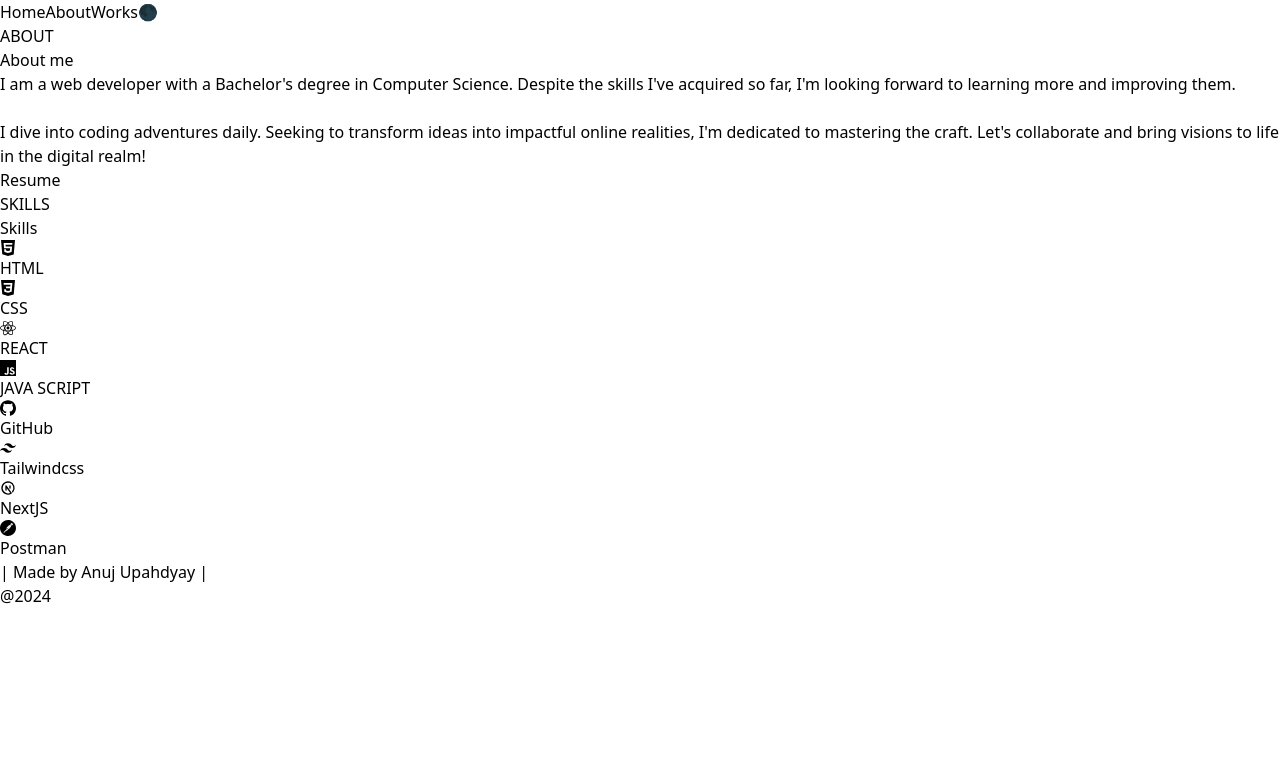
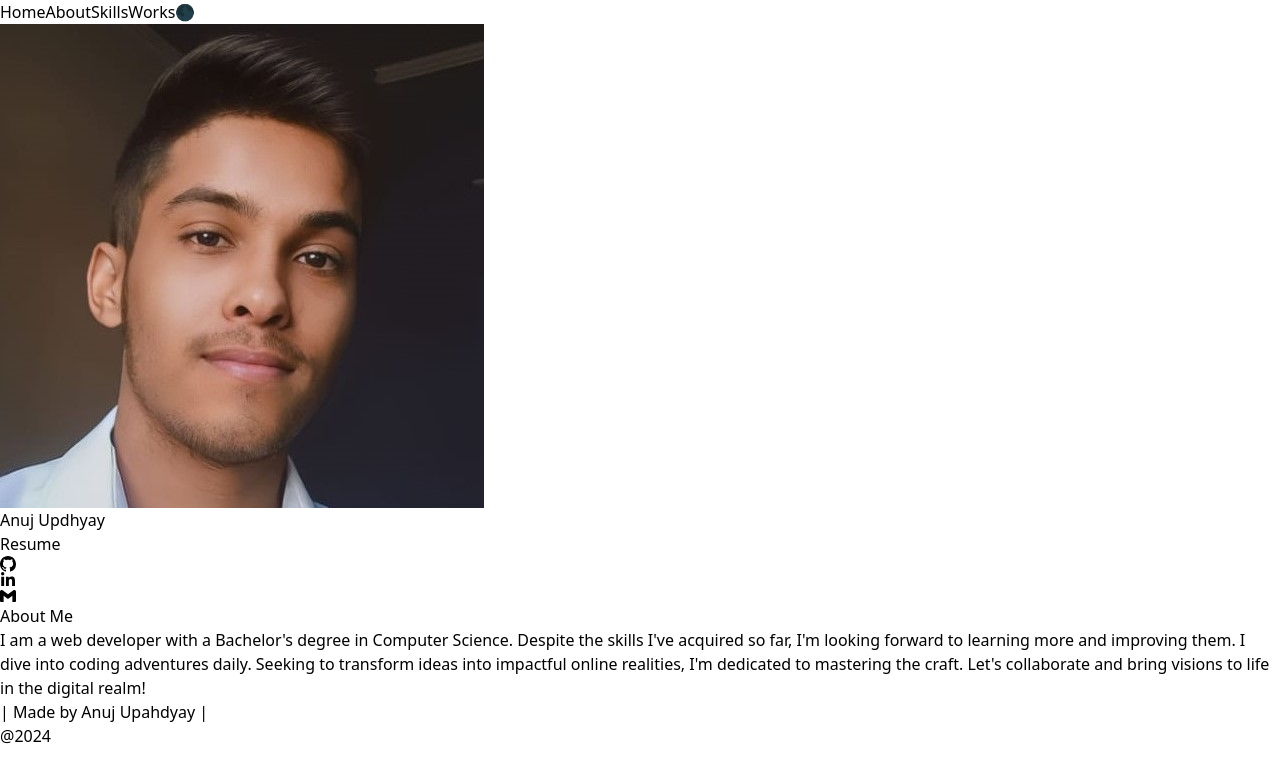
Before and after one commit to Anuj9675/Portfolio-main, a React app in the folder main/: page /about in a window 1280 px wide. Shown: the top 782 px of the page. Built offline with nearby package versions, Linux system fonts and the light colour scheme; the HTML template or start-up script is replaced by a standard one.

Commit message:
New design

```diff
--- a/main/src/components/Baselayout.jsx
+++ b/main/src/components/Baselayout.jsx
@@ -6,6 +6,7 @@ import Works from "./Works/Works";
 import Contact from "./contacts/contact";
 import Footer from "./footer/Footer"
 import { Route, Routes } from "react-router-dom";
+import Skills from "./skills/Skills";
 
 
 const Base = () => {
@@ -18,6 +19,7 @@ const Base = () => {
         <Route exact path={"/"} element={<Hero/>}/>
         <Route exact path={"/about"} element={<About/>} />
         <Route exact path={"/works"} element={<Works/>} />
+        <Route exact path="/skills" element={<Skills/>}/>
         <Route exact path={"/contact"} element={<Contact/>}/>
     </Routes>
     <Footer/>
--- a/main/src/components/Works/WorksBox.jsx
+++ b/main/src/components/Works/WorksBox.jsx
@@ -35,7 +35,7 @@ const Works = [
     title: "Contact Form",
     desc: "I created a contact form for my own use with React and Tailwindcss.",
     link: "",
-    git: "",
+    git: "https://github.com/Anuj9675/Portfolio-main/blob/main/main/src/components/contacts/contact.jsx",
   },
   {
     id: 5,
--- a/main/src/components/about/About.jsx
+++ b/main/src/components/about/About.jsx
@@ -1,41 +1,11 @@
 import React from "react";
-import Skills from "../skills/Skills";
+import Bar from "./Bar";
 
 const About = () => {
   return (
     <section className="dark:bg-zinc-900 dark:text-white">
       <div className="container md:w-[70%] sm:py-16 py-10">
-        <div className="grid items-center gap-4 grid-cols-1 sm:grid-cols-2">
-          <div className=" font-bold relative">
-            <div className=" text-center text-6xl xl:text-8xl font-bold text-black/5 dark:text-gray-700">
-              ABOUT
-            </div>
-            <h1 className="absolute top-1/2 left-1/2 -translate-x-1/2 -translate-y-1/2 text-3xl md:text-4xl">
-              About me
-            </h1>
-          </div>
-          <div className="font-sans text-lg">
-            <p>
-            I am a web developer with a Bachelor's degree in Computer Science. Despite the skills I've acquired so far, I'm looking forward to learning more and improving them.
-            </p>
-            <br></br>
-            <p>
-            I dive into coding adventures daily. Seeking to transform ideas into impactful online realities, I'm dedicated to mastering the craft. Let's collaborate and bring visions to life in the digital realm!
-            </p>
-            <div>
-              <a
-                href="../../assets/Resume.pdf"
-                className="text-white cursor-pointer font-medium bg-sky-400 px-6 py-2 rounded-lg my-6 mr-6 inline-block dark:text-black"
-                download
-              >
-                Resume
-              </a>
-            </div>
-          </div>
-        </div>
-      </div>
-      <div>
-        <Skills/>
+        <Bar />
       </div>
     </section>
   );
--- /dev/null
+++ b/main/src/components/about/Bar.jsx
@@ -0,0 +1,78 @@
+import React from "react";
+import {FaLinkedinIn} from "react-icons/fa";
+import {BsGithub} from 'react-icons/bs';
+import {SiGmail} from 'react-icons/si';
+import profile from "/assets/pic.jpeg";
+
+
+const socials = [
+
+    {
+        id: 1,
+        icon: <BsGithub />,
+        link: "https://github.com/Anuj9675",
+    },
+    {
+        id: 2,
+        icon: <FaLinkedinIn />,
+        link: "https://www.linkedin.com/in/anuj-upadhyay-a973b0238/",
+    },
+    {
+        id: 3,
+        icon: <SiGmail />,
+        link: "mailto: anujupadhyay6265@gmail.com",
+    },
+
+
+];
+
+const Bar = () => {
+    return (
+        <aside className="dark:bg-zinc-900 dark:text-white md:mx-8 lg:mx-4 mb-8 p-6 shadow-md rounded-md">
+            <div className="w-28 h-28 rounded-full overflow-hidden mx-auto mb-5">
+                <img src={profile} alt="img" className="w-full" />
+            </div>
+            <div className="text-center">
+                <h1 className="text-xl font-bold mb-1">Anuj Updhyay</h1>
+                <a
+                    href="#0"
+                    className="inline-block mb-3 rounded bg-sky-500 text-center border-0 py-1 px-6 text-white leading-7 tracking-wide hover:bg-sky-600"
+                    download="Resume"
+                >
+                    Resume
+                </a>
+                <ul className="flex flex-wrap justify-center">
+                    {socials.map((social, id) => (
+                        <SocialIcon social={social} key={id} />
+                    ))}
+                </ul>
+            </div>
+            <div className="text-start pt-4">
+                <h3 className="text-md mb-2 uppercase font-medium dark:text-white">
+                    About Me
+                </h3>
+                <p className=" text font-light leading-relaxed dark:text-white">
+                    I am a web developer with a Bachelor's degree in Computer Science. Despite the skills I've acquired so far, I'm looking forward to learning more and improving them. I dive into coding adventures daily. Seeking to transform ideas into impactful online realities, I'm dedicated to mastering the craft. Let's collaborate and bring visions to life in the digital realm!
+                </p>
+            </div>
+        </aside>
+    );
+};
+
+export default Bar;
+
+const SocialIcon = (props) => {
+    const { icon, link } = props.social;
+    return (
+
+        <div className="m-2">
+            <a
+                href={link}
+                className="text-black dark:text-white text-2xl hover:scale-125 cursor-pointer"
+            >
+                {icon}
+            </a>
+        </div>
+
+    );
+};
--- a/main/src/components/contacts/contact.jsx
+++ b/main/src/components/contacts/contact.jsx
@@ -27,7 +27,7 @@ const Contact = () => {
               </div>
              </div>
            </div>
-            <div className="w-full p-4 lg:w-1/2 xl:w-5/12 bg-sky-600  dark:bg-zinc-800">
+            <div className="w-full p-4 lg:w-1/2 xl:w-5/12 bg-sky-600">
               <div className="relative rounded-lg bg-white p-8 shadow-lg dark:bg-dark-2 sm:p-12 dark:bg-zinc-900">
                 <form
                 method="POST"
--- a/main/src/components/navbar/Navbar.jsx
+++ b/main/src/components/navbar/Navbar.jsx
@@ -11,6 +11,11 @@ const navMenus = [
     name: "About",
     to: "/about",
     active: "about",
+  },
+  {
+    name: "Skills",
+    to: "/skills",
+    active: "skills",
   },
   {
     name: "Works",
--- a/main/src/components/skills/Skills.jsx
+++ b/main/src/components/skills/Skills.jsx
@@ -7,7 +7,7 @@ import { TbBrandNextjs } from "react-icons/tb";
 
 const Skills = () => {
   return (
-    <section>
+    <section className="dark:bg-zinc-900 dark:text-white">
       <div className="container md:w-[70%] sm:py-16 py-10">
         <div className="grid items-center gap-4 grid-cols-1 sm:grid-cols-2">
           <div className="sm:order-2 font-bold relative">
```
Also changed, not shown: 1 other file (tests, documents, lock files or other folders).
